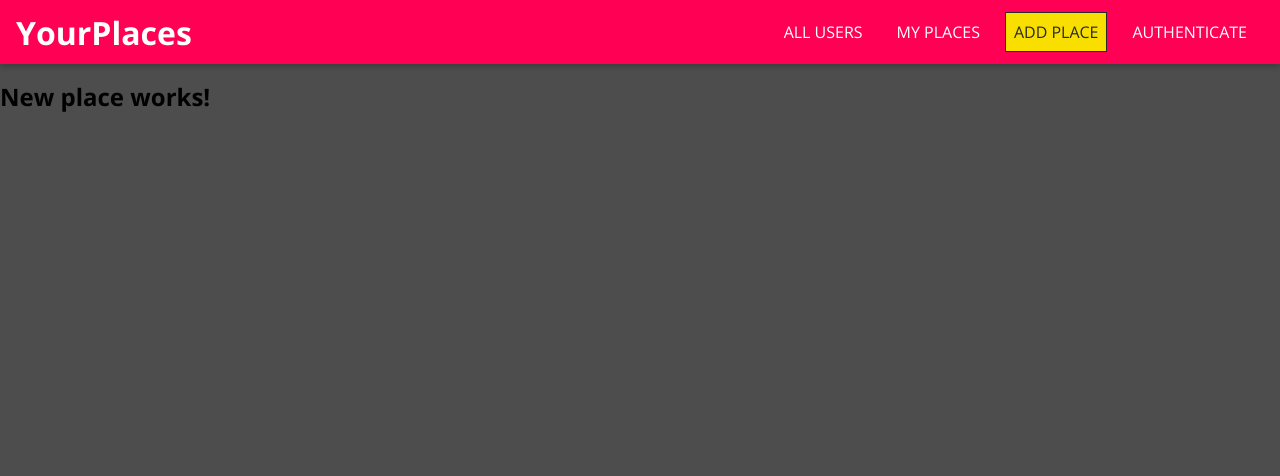
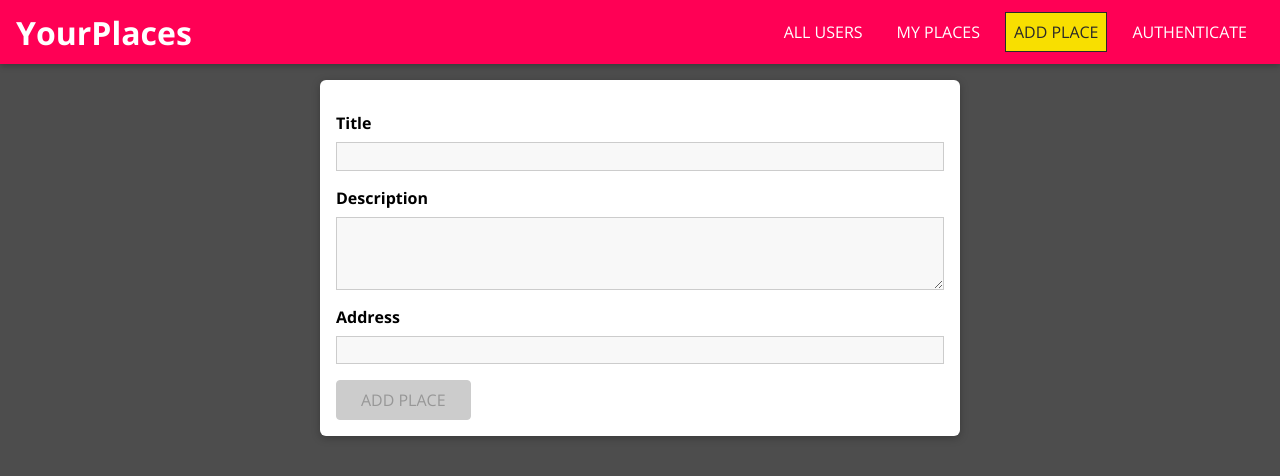
Before and after one commit to RemigiuszKolanko/react-shared-best-place, a React (Create React App) app: page /places/new in a window 1280 px wide. Shown: the top 476 px of the page. Built offline with nearby package versions, Linux system fonts and the light colour scheme.

Commit message:
new place and form added

```diff
--- /dev/null
+++ b/src/places/pages/NewPlace.css
@@ -0,0 +1,10 @@
+.place-form {
+    list-style: none;
+    margin: 0 auto;
+    padding: 1rem;
+    width: 90%;
+    max-width: 40rem;
+    box-shadow: 0 2px 8px rgba(0,0,0,0.26);
+    border-radius: 6px;
+    background: white;
+}
--- a/src/places/pages/NewPlace.js
+++ b/src/places/pages/NewPlace.js
@@ -1,7 +1,98 @@
-import React from 'react';
+import React, { useCallback, useReducer } from 'react';
+
+import Input from '../../shared/components/FormElements/Input';
+import Button from '../../shared/components/FormElements/Button';
+import {
+    VALIDATOR_REQUIRE,
+    VALIDATOR_MINLENGTH
+} from '../../shared/util/validators';
+import './NewPlace.css';
+
+const formReducer = (state, action) => {
+    switch (action.type) {
+        case 'INPUT_CHANGE':
+            let formIsValid = true;
+            for (const inputId in state.inputs) {
+                if (inputId === action.inputId) {
+                    formIsValid = formIsValid && action.isValid;
+                } else {
+                    formIsValid = formIsValid && state.inputs[inputId].isValid;
+                }
+            }
+            return {
+                ...state,
+                inputs: {
+                    ...state.inputs,
+                    [action.inputId]: { value: action.value, isValid: action.isValid }
+                },
+                isValid: formIsValid
+            };
+        default:
+            return state;
+    }
+};
 
 const NewPlace = () => {
-    return <h2>New place works!</h2>;
-}
+    const [formState, dispatch] = useReducer(formReducer, {
+        inputs: {
+            title: {
+                value: '',
+                isValid: false
+            },
+            description: {
+                value: '',
+                isValid: false
+            }
+        },
+        isValid: false
+    });
+
+    const inputHandler = useCallback((id, value, isValid) => {
+        dispatch({
+            type: 'INPUT_CHANGE',
+            value: value,
+            isValid: isValid,
+            inputId: id
+        });
+    }, []);
+
+    const placeSubmitHandler = event => {
+        event.preventDefault();
+        console.log(formState.inputs); // send this to the backend!
+    };
+
+    return (
+        <form className="place-form" onSubmit={placeSubmitHandler}>
+            <Input
+                id="title"
+                element="input"
+                type="text"
+                label="Title"
+                validators={[VALIDATOR_REQUIRE()]}
+                errorText="Please enter a valid title."
+                onInput={inputHandler}
+            />
+            <Input
+                id="description"
+                element="textarea"
+                label="Description"
+                validators={[VALIDATOR_MINLENGTH(5)]}
+                errorText="Please enter a valid description (at least 5 characters)."
+                onInput={inputHandler}
+            />
+            <Input
+                id="address"
+                element="input"
+                label="Address"
+                validators={[VALIDATOR_REQUIRE()]}
+                errorText="Please enter a valid address."
+                onInput={inputHandler}
+            />
+            <Button type="submit" disabled={!formState.isValid}>
+                ADD PLACE
+            </Button>
+        </form>
+    );
+};
 
 export default NewPlace;
--- /dev/null
+++ b/src/shared/components/FormElements/Input.css
@@ -0,0 +1,41 @@
+.form-control {
+    margin: 1rem 0;
+  }
+
+  .form-control label,
+  .form-control input,
+  .form-control textarea {
+    display: block;
+  }
+
+  .form-control label {
+    font-weight: bold;
+    margin-bottom: 0.5rem;
+  }
+
+  .form-control input,
+  .form-control textarea {
+    width: 100%;
+    font: inherit;
+    border: 1px solid #ccc;
+    background: #f8f8f8;
+    padding: 0.15rem 0.25rem;
+  }
+
+  .form-control input:focus,
+  .form-control textarea:focus {
+    outline: none;
+    background: #ebebeb;
+    border-color: #510077;
+  }
+
+  .form-control--invalid label,
+  .form-control--invalid p {
+    color: red;
+  }
+
+  .form-control--invalid input,
+  .form-control--invalid textarea {
+    border-color: red;
+    background: #ffd1d1;
+  }
--- /dev/null
+++ b/src/shared/components/FormElements/Input.js
@@ -0,0 +1,75 @@
+import React, { useReducer, useEffect } from 'react';
+
+import { validate } from '../../util/validators';
+
+import './Input.css';
+
+const inputReducer = (state, action) => {
+    switch (action.type) {
+        case 'CHANGE':
+            return {
+                ...state,
+                value: action.val,
+                isValid: validate(action.val, action.validators)
+            };
+        case 'TOUCH': {
+            return {
+                ...state,
+                isTouched: true
+            }
+
+        }
+        default: return state;
+    }
+};
+
+const Input = props => {
+    const [inputState, dispatch] = useReducer(inputReducer, {
+        value: '',
+        inTouched: false,
+        isValid: false
+    });
+
+    const {id, onInput} = props;
+    const {value, isValid} = inputState;
+
+    useEffect(() => {
+        onInput(id, value, isValid)
+    }, [id, value, isValid, onInput]);
+
+    const changeHandler = event => {
+        dispatch({ type: 'CHANGE', val: event.target.value, validators: props.validators });
+    };
+
+    const touchHandler = () => {
+        dispatch({
+            type: 'TOUCH'
+        });
+    };
+
+    const element = props.element === 'input' ?
+        <input
+            id={props.id}
+            type={props.type}
+            placeholder={props.placeholder}
+            onChange={changeHandler}
+            onBlur={touchHandler}
+            value={inputState.value}
+        />
+        :
+        <textarea
+            id={props.id} rows={props.rows || 3}
+            onChange={changeHandler}
+            onBlur={touchHandler}
+            value={inputState.value}
+        ></textarea>;
+
+
+    return <div className={`form-control ${!inputState.isValid && inputState.isTouched && 'form-control--invalid'}`}>
+        <label htmlFor={props.id}>{props.label}</label>
+        {element}
+        {!inputState.isValid && inputState.isTouched && <p>{props.errorText}</p>}
+    </div>
+};
+
+export default Input;
--- /dev/null
+++ b/src/shared/util/validators.js
@@ -0,0 +1,46 @@
+const VALIDATOR_TYPE_REQUIRE = 'REQUIRE';
+const VALIDATOR_TYPE_MINLENGTH = 'MINLENGTH';
+const VALIDATOR_TYPE_MAXLENGTH = 'MAXLENGTH';
+const VALIDATOR_TYPE_MIN = 'MIN';
+const VALIDATOR_TYPE_MAX = 'MAX';
+const VALIDATOR_TYPE_EMAIL = 'EMAIL';
+const VALIDATOR_TYPE_FILE = 'FILE';
+
+export const VALIDATOR_REQUIRE = () => ({ type: VALIDATOR_TYPE_REQUIRE });
+export const VALIDATOR_FILE = () => ({ type: VALIDATOR_TYPE_FILE });
+export const VALIDATOR_MINLENGTH = val => ({
+  type: VALIDATOR_TYPE_MINLENGTH,
+  val: val
+});
+export const VALIDATOR_MAXLENGTH = val => ({
+  type: VALIDATOR_TYPE_MAXLENGTH,
+  val: val
+});
+export const VALIDATOR_MIN = val => ({ type: VALIDATOR_TYPE_MIN, val: val });
+export const VALIDATOR_MAX = val => ({ type: VALIDATOR_TYPE_MAX, val: val });
+export const VALIDATOR_EMAIL = () => ({ type: VALIDATOR_TYPE_EMAIL });
+
+export const validate = (value, validators) => {
+  let isValid = true;
+  for (const validator of validators) {
+    if (validator.type === VALIDATOR_TYPE_REQUIRE) {
+      isValid = isValid && value.trim().length > 0;
+    }
+    if (validator.type === VALIDATOR_TYPE_MINLENGTH) {
+      isValid = isValid && value.trim().length >= validator.val;
+    }
+    if (validator.type === VALIDATOR_TYPE_MAXLENGTH) {
+      isValid = isValid && value.trim().length <= validator.val;
+    }
+    if (validator.type === VALIDATOR_TYPE_MIN) {
+      isValid = isValid && +value >= validator.val;
+    }
+    if (validator.type === VALIDATOR_TYPE_MAX) {
+      isValid = isValid && +value <= validator.val;
+    }
+    if (validator.type === VALIDATOR_TYPE_EMAIL) {
+      isValid = isValid && /^\S+@\S+\.\S+$/.test(value);
+    }
+  }
+  return isValid;
+};
```
Also changed, not shown: src/shared/components/UIElements/Map.js (+7 -0 lines).
